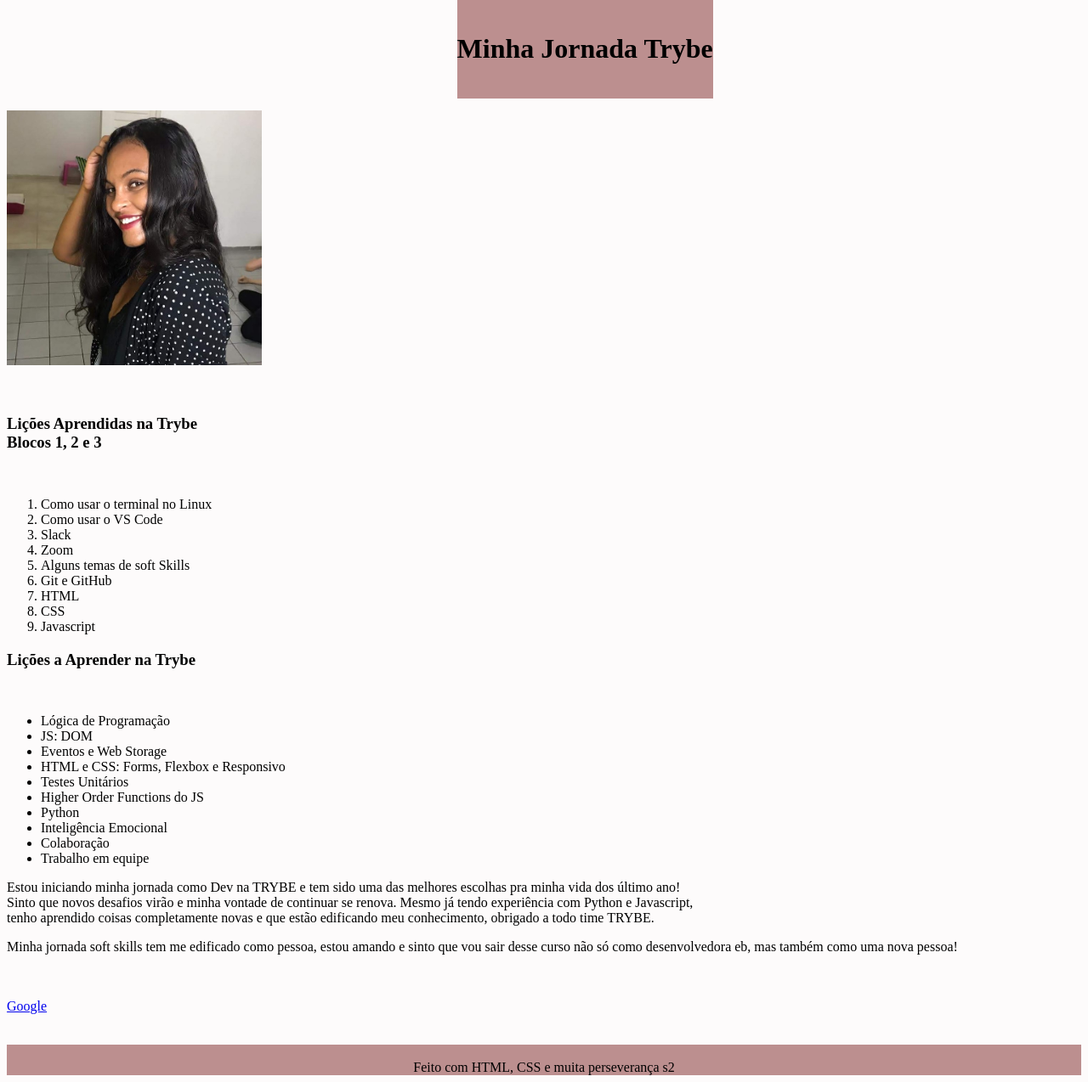
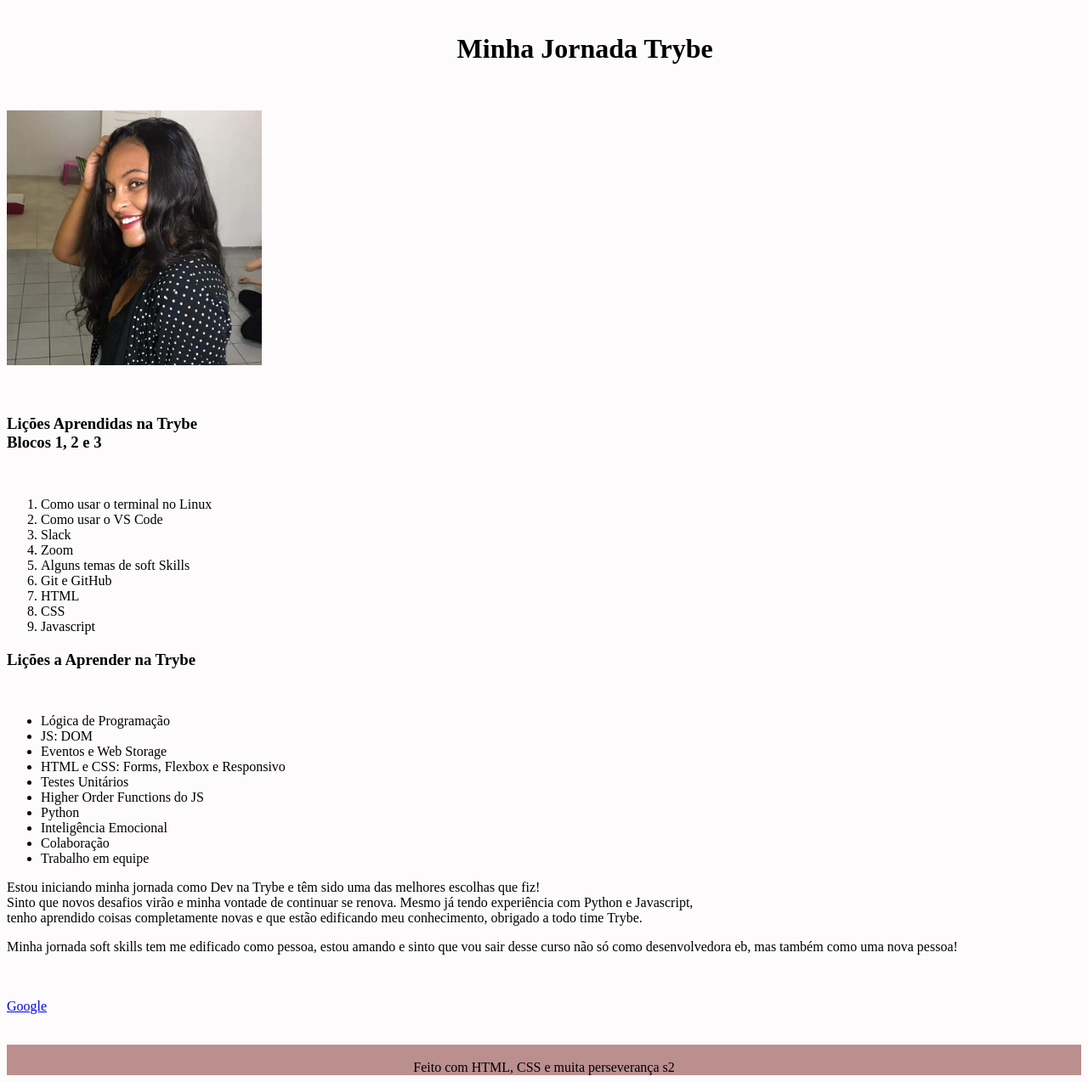
Before and after one commit to JuliaSFarias/lessons-learned-projeto1, a plain HTML site: page index.html in a window 1280 px wide. Shown: the whole page at 85% size. Drawn offline with Linux system fonts and the light colour scheme.

Commit message:
correções

```diff
--- a/index.html
+++ b/index.html
@@ -51,9 +51,9 @@
     </section>
     <section>
         <article>
-            <p>Estou iniciando minha jornada como Dev na TRYBE e tem sido uma das melhores escolhas pra minha vida dos último ano!<br>
+            <p>Estou iniciando minha jornada como Dev na Trybe e têm sido uma das melhores escolhas que fiz!<br>
             Sinto que novos desafios virão e minha vontade de continuar se renova. Mesmo já tendo experiência com Python e Javascript,
-                <br>tenho aprendido coisas completamente novas e que estão edificando meu conhecimento, obrigado a todo time TRYBE.<br>
+                <br>tenho aprendido coisas completamente novas e que estão edificando meu conhecimento, obrigado a todo time Trybe.<br>
             </p>
         </article>
         <aside>
--- a/style.css
+++ b/style.css
@@ -3,7 +3,6 @@ body {
 }
 
 #cabecalho {
-  background-color: rosybrown;
   text-align: center;
   top: 0;
   position: fixed;
```
